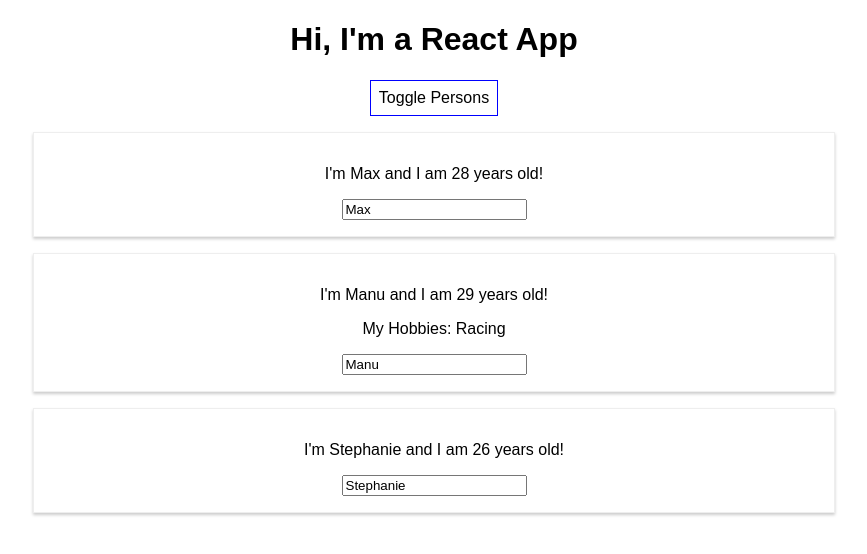
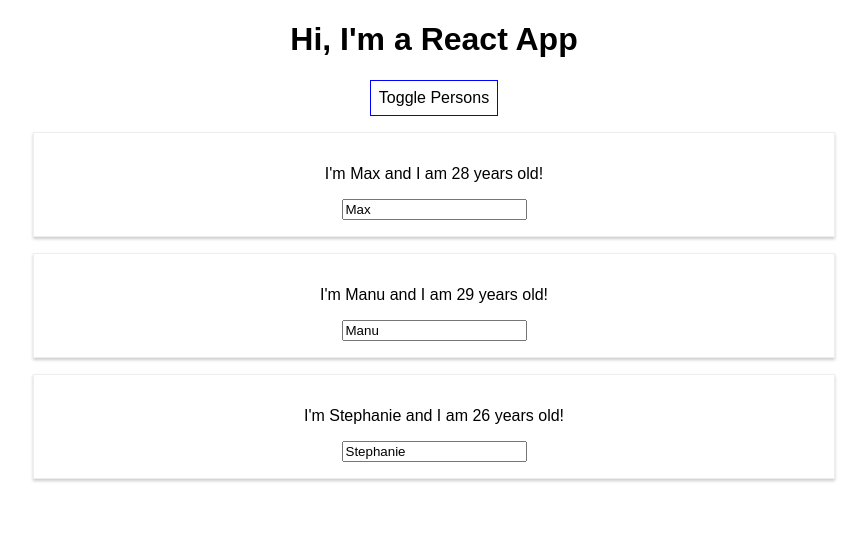
Before and after one commit to keyspress/react-complete-guide-intro-project, a React (Create React App) app: page / in a window 1280 px wide. Both pictures are taken after a click on the button "Toggle Persons". Shown: the top 554 px of the page, without its empty margins (206-1073 px from the left). Built offline with nearby package versions, Linux system fonts and the light colour scheme.

Commit message:
lecture 57

```diff
--- a/src/App.js
+++ b/src/App.js
@@ -5,33 +5,38 @@
 class App extends Component {
   state = {
     persons: [
-      { name: 'Max', age: 28 },
-      { name: 'Manu', age: 29 },
-      { name: 'Stephanie', age: 26 }
+      { id: 213, name: 'Max', age: 28 },
+      { id: 3212, name: 'Manu', age: 29 },
+      { id: 23111, name: 'Stephanie', age: 26 }
     ],
     showPersons: false
   }
 
-  switchNameHandler = (newName) => {
-    // console.log('Was Clicked');
-    this.setState({
-      persons: [
-        { name: newName, age: 28 },
-        { name: 'Manu', age: 29 },
-        { name: 'Stephanie', age: 27 }
-      ]
-    })
+nameChangedHandler = (event, id ) => {
+    const personIndex = this.state.persons.findIndex(p => {
+      return p.id === id;
+    });
+
+    const person = {
+      ...this.state.persons[personIndex]
+    };
+
+    // const person = Object.assign({}, this.state.persons[personIndex]);
+
+    person.name = event.target.value;
+
+    const persons = [...this.state.persons];
+    persons[personIndex] = person;
+
+    this.setState({ persons: persons })
   }
 
-  nameChangedHandler = (event) => {
-    this.setState({
-      persons: [
-        { name: 'Max', age: 28 },
-        { name: event.target.value, age: 29 },
-        { name: 'Stephanie', age: 27 }
-      ]
-    })
-  }
+deletePersonHandler = (personIndex) => {
+  // const persons = this.state.persons.slice();
+  const persons = [...this.state.persons];
+  persons.splice(personIndex, 1);
+  this.setState({persons: persons});
+}
 
   togglePersonsHandler = () => {
     const doesShow = this.state.showPersons;
@@ -52,17 +57,15 @@
     if (this.state.showPersons) {
       persons = (
         <div>
-          <Person
-             name={this.state.persons[0].name}
-             age={this.state.persons[0].age} />
-          <Person
-             name={this.state.persons[1].name}
-             age={this.state.persons[1].age}
-             click={this.switchNameHandler.bind(this, 'Moxie Foxie')}
-             changed={this.nameChangedHandler}>My Hobbies: Racing</Person>
-          <Person
-             name={this.state.persons[2].name}
-             age={this.state.persons[2].age}/>
+          {this.state.persons.map((person, index) => {
+            return <Person
+                      click={() => this.deletePersonHandler(index)}
+                      name={person.name}
+                      age={person.age}
+                      key={person.id}
+                      changed={(event) => this.nameChangedHandler(event, person.id)}
+                    />
+          })}
         </div>
       );
     }
```
